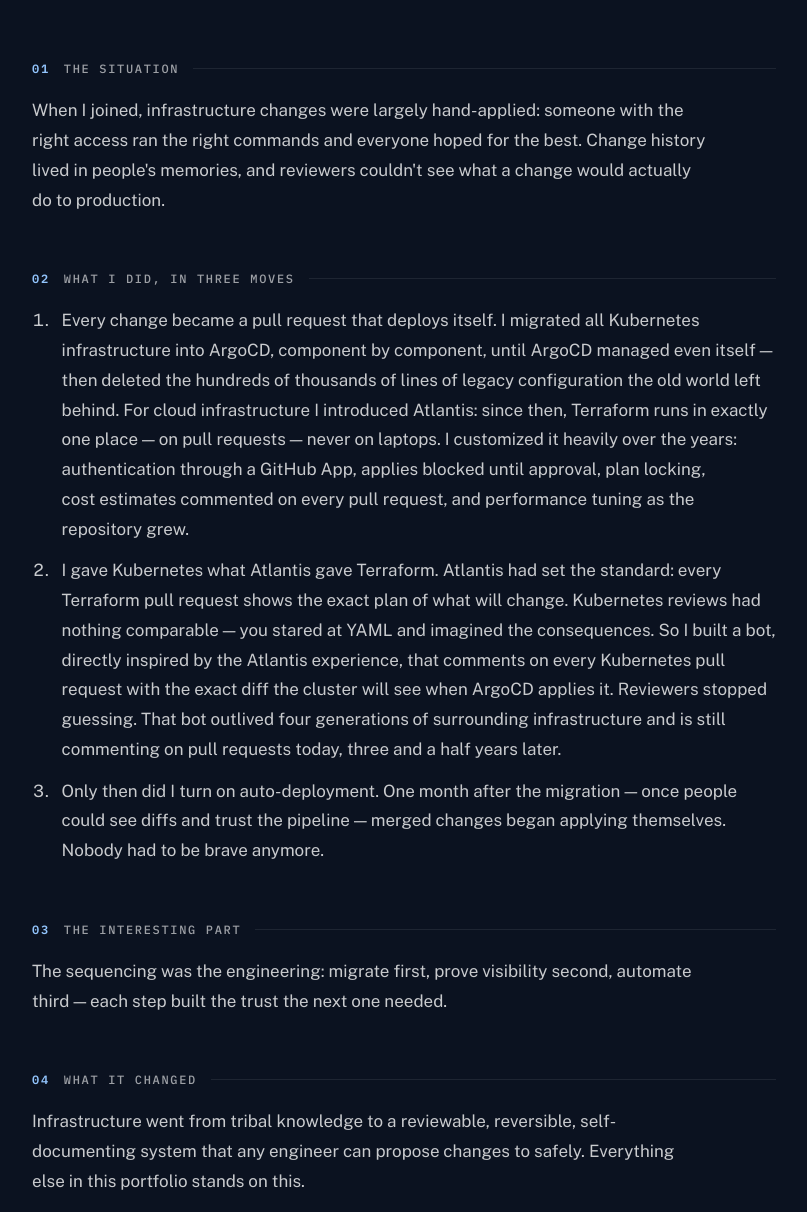
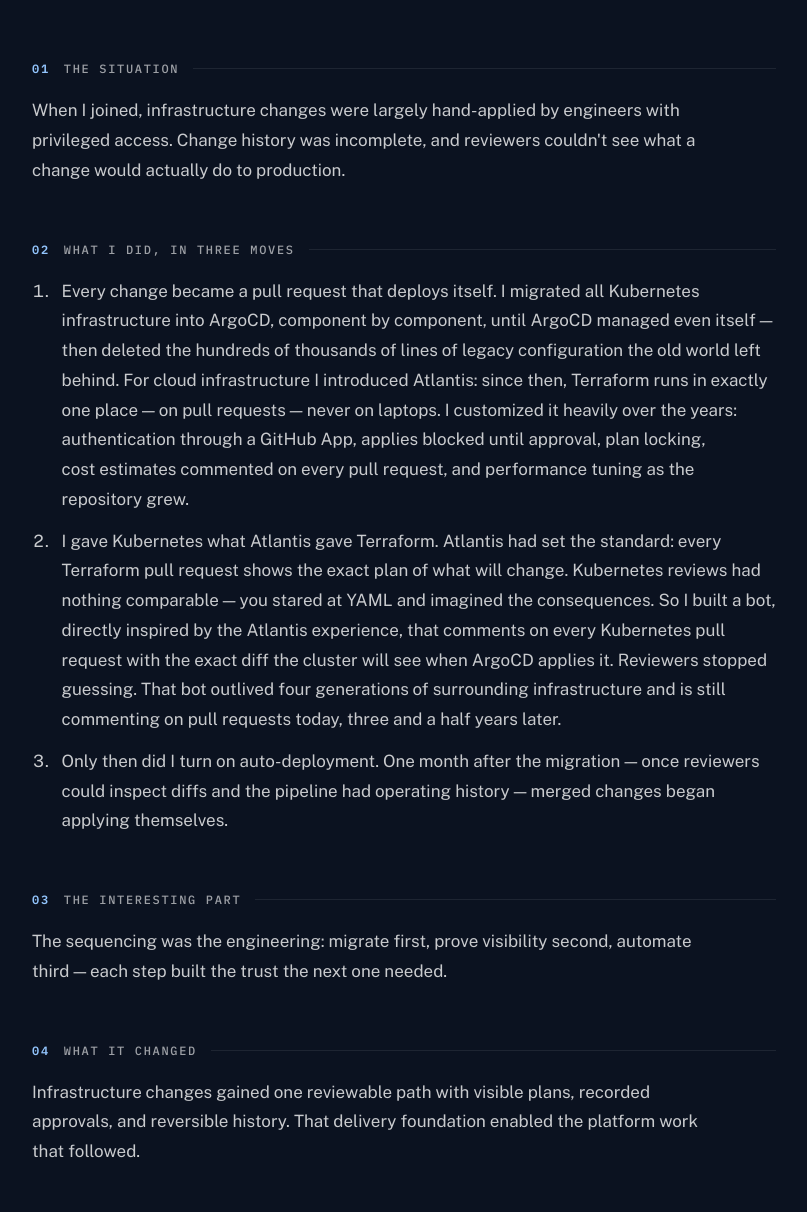
Before and after one commit to shmileee/portfolio, an Eleventy site: page src/content/case-studies/01-making-infrastructure-changes-boring/index.md in a window 1280 px wide. Shown: the part 547-1759 px from the top of the page, without its empty margins (236-1043 px from the left). Built offline with nearby package versions, Linux system fonts and the light colour scheme; Eleventy itself is replaced by a stand-in of ours; files that its build step writes are made by us from their sources.

Commit message:
fix(content): clarify infrastructure change outcomes
Describe the reviewed Terraform plan and deployment handoff without implying unsupported system behavior.

```diff
--- a/src/content/case-studies/01-making-infrastructure-changes-boring/index.md
+++ b/src/content/case-studies/01-making-infrastructure-changes-boring/index.md
@@ -2,7 +2,7 @@
 number: 1
 slug: making-infrastructure-changes-boring
 title: Making infrastructure changes boring
-summary: Infrastructure went from tribal knowledge to a reviewable, reversible, self-documenting system.
+summary: Pull-request plans and Kubernetes diffs made infrastructure changes visible before automated deployment.
 topics:
   - delivery
   - developer experience
@@ -13,13 +13,13 @@ spotlight: false
 
 ## THE SITUATION
 
-When I joined, infrastructure changes were largely hand-applied: someone with the right access ran the right commands and everyone hoped for the best. Change history lived in people's memories, and reviewers couldn't see what a change would actually do to production.
+When I joined, infrastructure changes were largely hand-applied by engineers with privileged access. Change history was incomplete, and reviewers couldn't see what a change would actually do to production.
 
 ## WHAT I DID, IN THREE MOVES
 
 1. Every change became a pull request that deploys itself. I migrated all Kubernetes infrastructure into ArgoCD, component by component, until ArgoCD managed even itself — then deleted the hundreds of thousands of lines of legacy configuration the old world left behind. For cloud infrastructure I introduced Atlantis: since then, Terraform runs in exactly one place — on pull requests — never on laptops. I customized it heavily over the years: authentication through a GitHub App, applies blocked until approval, plan locking, cost estimates commented on every pull request, and performance tuning as the repository grew.
 2. I gave Kubernetes what Atlantis gave Terraform. Atlantis had set the standard: every Terraform pull request shows the exact plan of what will change. Kubernetes reviews had nothing comparable — you stared at YAML and imagined the consequences. So I built a bot, directly inspired by the Atlantis experience, that comments on every Kubernetes pull request with the exact diff the cluster will see when ArgoCD applies it. Reviewers stopped guessing. That bot outlived four generations of surrounding infrastructure and is still commenting on pull requests today, three and a half years later.
-3. Only then did I turn on auto-deployment. One month after the migration — once people could see diffs and trust the pipeline — merged changes began applying themselves. Nobody had to be brave anymore.
+3. Only then did I turn on auto-deployment. One month after the migration — once reviewers could inspect diffs and the pipeline had operating history — merged changes began applying themselves.
 
 ## THE INTERESTING PART
 
@@ -27,4 +27,4 @@ The sequencing was the engineering: migrate first, prove visibility second, auto
 
 ## WHAT IT CHANGED
 
-Infrastructure went from tribal knowledge to a reviewable, reversible, self-documenting system that any engineer can propose changes to safely. Everything else in this portfolio stands on this.
+Infrastructure changes gained one reviewable path with visible plans, recorded approvals, and reversible history. That delivery foundation enabled the platform work that followed.
```
